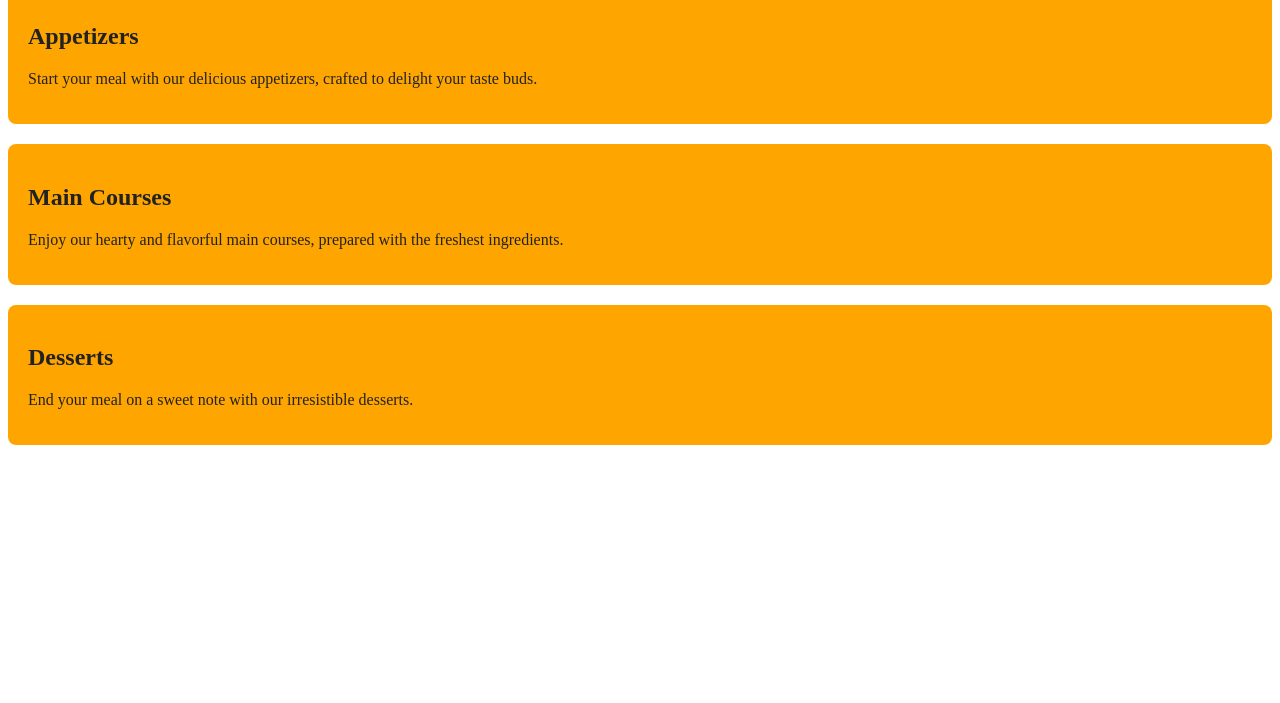
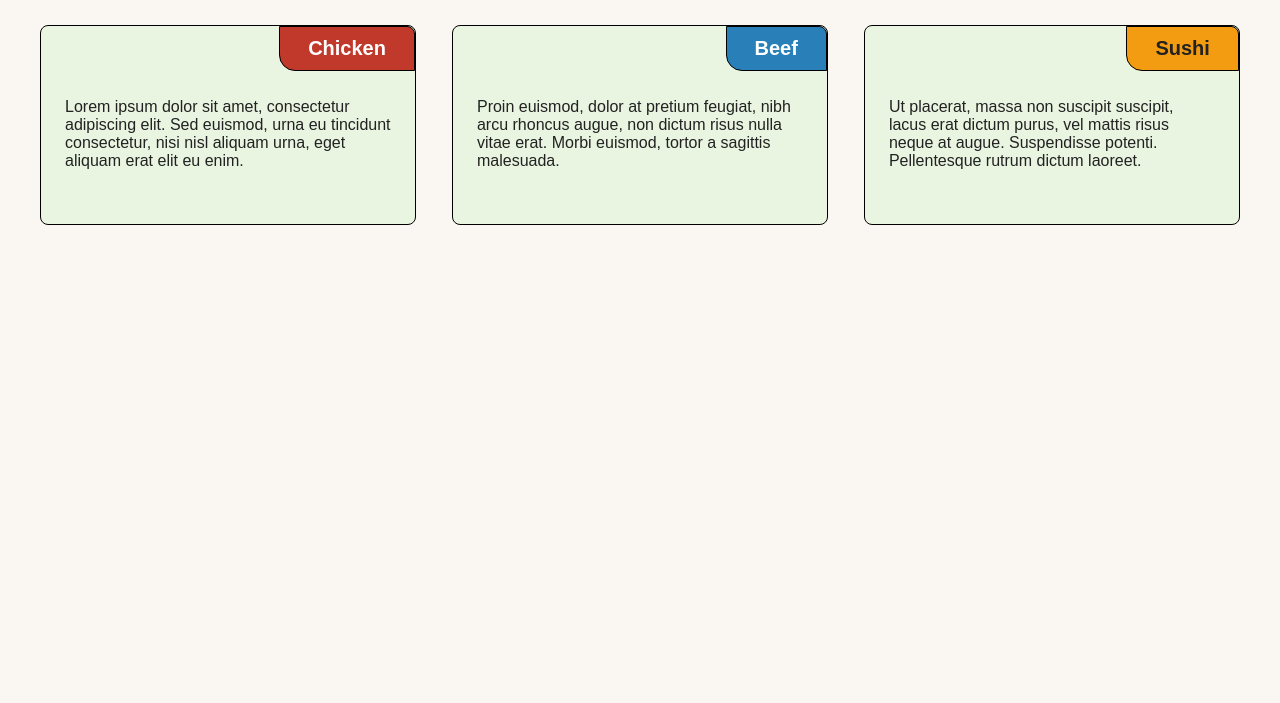
Before and after one commit to emanthag/Assignment-2, a plain HTML site: page index.html in a window 1280 px wide. Shown: the part 97-800 px from the top of the page. Drawn offline with Linux system fonts and the light colour scheme.

Commit message:
Update index.html

```diff
--- a/index.html
+++ b/index.html
@@ -4,42 +4,146 @@
     <meta name="viewport" content="width=device-width, initial-scale=1.0">
     <title>Our Menu</title>
     <style>
-      /* Large devices (laptops/desktops, 992px and up) */
-      @media only screen and (min-width: 992px) {
-        .section { background: orange; }
+      /* Box sizing and base spacing */
+      html {
+        box-sizing: border-box;
+      }
+      *, *:before, *:after {
+        box-sizing: inherit;
+      }
+      body {
+        font-family: Arial, Helvetica, sans-serif;
+        margin: 0;
+        padding: 0 2%;
+        background: #faf7f2;
+      }
+      h1 {
+        font-size: 2.75em; /* 75% larger than base 1.6em */
+        text-align: center;
+        margin: 32px 0 40px 0;
+      }
+      .section {
+        position: relative;
+        border: 1px solid #000;
+        border-radius: 8px;
+        background: #e9f5e1;
+        color: #222;
+        padding: 56px 24px 24px 24px; /* top padding for title region */
+        margin-bottom: 32px;
+        min-height: 200px;
+        transition: width 0.3s;
+      }
+      .section-title {
+        position: absolute;
+        top: 0;
+        right: 0;
+        margin: 0;
+        border: 1px solid #000;
+        border-top-right-radius: 8px;
+        border-bottom-left-radius: 16px;
+        padding: 10px 28px;
+        font-size: 1.25em;
+        font-weight: bold;
+        color: #fff;
+        background: #3c7d3c;
+        z-index: 2;
+      }
+      /* Unique colors for each section title */
+      .section.chicken .section-title {
+        background: #c0392b;
+      }
+      .section.beef .section-title {
+        background: #2980b9;
+      }
+      .section.sushi .section-title {
+        background: #f39c12;
+        color: #222;
       }
 
-      /* Medium devices (landscape tablets, 768px and up) */
-      @media only screen and (min-width: 768px) and (max-width: 991px) {
-        .section { background: blue; }
+      /* ---- Desktop: 3 in one row, equal width ---- */
+      @media only screen and (min-width: 992px) {
+        .sections-wrapper {
+          width: 100%;
+          max-width: 1200px;
+          margin: 0 auto 0 auto;
+        }
+        .section {
+          float: left;
+          width: 31.33%;
+          margin-right: 3%;
+          margin-bottom: 32px;
+        }
+        .section:last-child {
+          margin-right: 0;
+        }
       }
 
-      /* Small devices (phones, less than 768px) */
-      @media only screen and (max-width: 767px) {
-        .section { background: lightgray; }
+      /* ---- Tablet: 2 in first row, 1 in second ---- */
+      @media only screen and (min-width: 768px) and (max-width: 991px) {
+        .sections-wrapper {
+          width: 100%;
+          max-width: 900px;
+          margin: 0 auto 0 auto;
+        }
+        .section {
+          float: left;
+          width: 48%;
+          margin-right: 4%;
+          margin-bottom: 32px;
+        }
+        .section:nth-child(2) {
+          margin-right: 0;
+        }
+        .section:nth-child(3) {
+          width: 100%;
+          margin-right: 0;
+          clear: both;
+        }
       }
 
-      .section {
-        margin: 20px 0;
-        padding: 20px;
-        border-radius: 8px;
-        color: #222;
+      /* ---- Mobile: each in full width, stacked ---- */
+      @media only screen and (max-width: 767px) {
+        .sections-wrapper {
+          width: 100%;
+        }
+        .section {
+          width: 100%;
+          margin-right: 0;
+          margin-bottom: 24px;
+          float: none;
+        }
+      }
+
+      /* Clear floats for all views */
+      .sections-wrapper::after {
+        content: "";
+        display: table;
+        clear: both;
+      }
+
+      /* Optional: Responsive text for smaller screens */
+      @media only screen and (max-width: 500px) {
+        h1 { font-size: 2em; }
+        .section-title { font-size: 1em; }
+        .section { padding: 44px 10px 16px 10px; }
       }
     </style>
   </head>
   <body>
     <h1>Our Menu</h1>
-    <div class="section">
-      <h2>Appetizers</h2>
-      <p>Start your meal with our delicious appetizers, crafted to delight your taste buds.</p>
-    </div>
-    <div class="section">
-      <h2>Main Courses</h2>
-      <p>Enjoy our hearty and flavorful main courses, prepared with the freshest ingredients.</p>
-    </div>
-    <div class="section">
-      <h2>Desserts</h2>
-      <p>End your meal on a sweet note with our irresistible desserts.</p>
+    <div class="sections-wrapper">
+      <div class="section chicken">
+        <div class="section-title">Chicken</div>
+        <p>Lorem ipsum dolor sit amet, consectetur adipiscing elit. Sed euismod, urna eu tincidunt consectetur, nisi nisl aliquam urna, eget aliquam erat elit eu enim.</p>
+      </div>
+      <div class="section beef">
+        <div class="section-title">Beef</div>
+        <p>Proin euismod, dolor at pretium feugiat, nibh arcu rhoncus augue, non dictum risus nulla vitae erat. Morbi euismod, tortor a sagittis malesuada.</p>
+      </div>
+      <div class="section sushi">
+        <div class="section-title">Sushi</div>
+        <p>Ut placerat, massa non suscipit suscipit, lacus erat dictum purus, vel mattis risus neque at augue. Suspendisse potenti. Pellentesque rutrum dictum laoreet.</p>
+      </div>
     </div>
   </body>
 </html>
```
